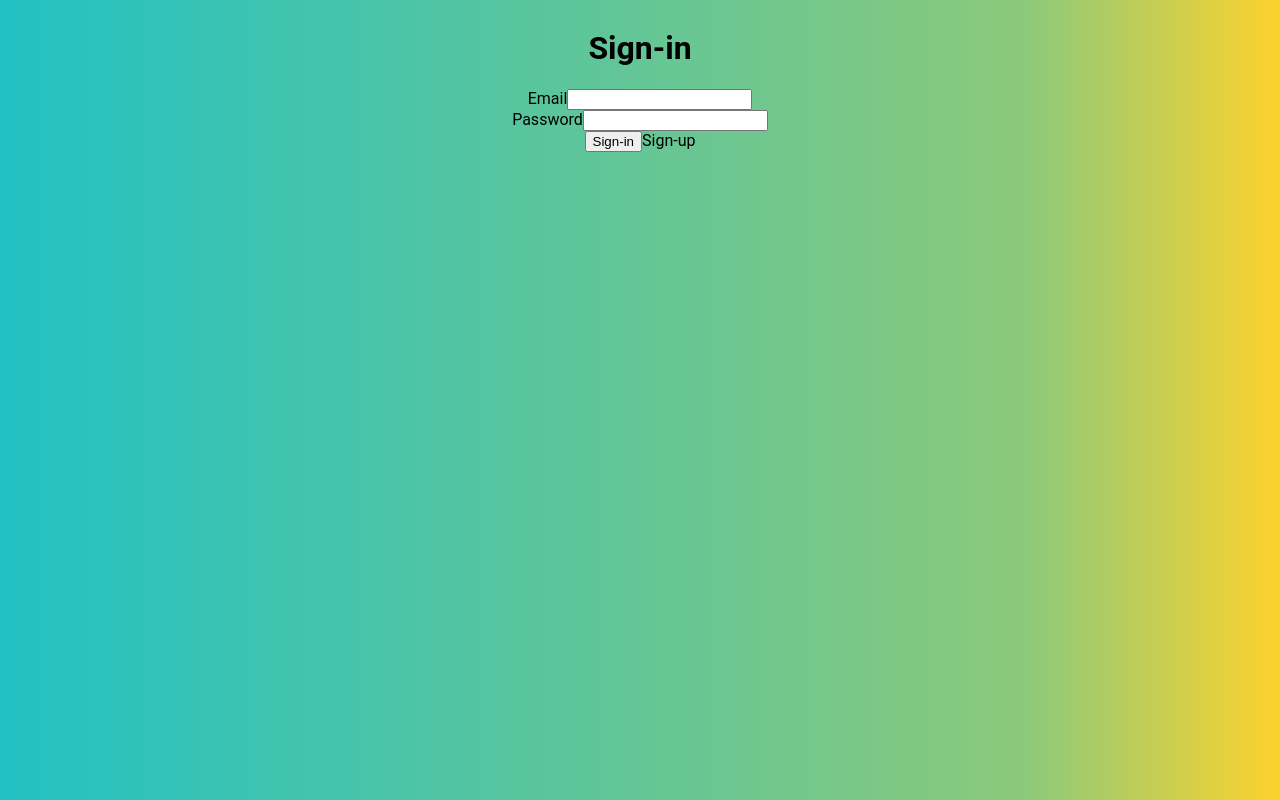
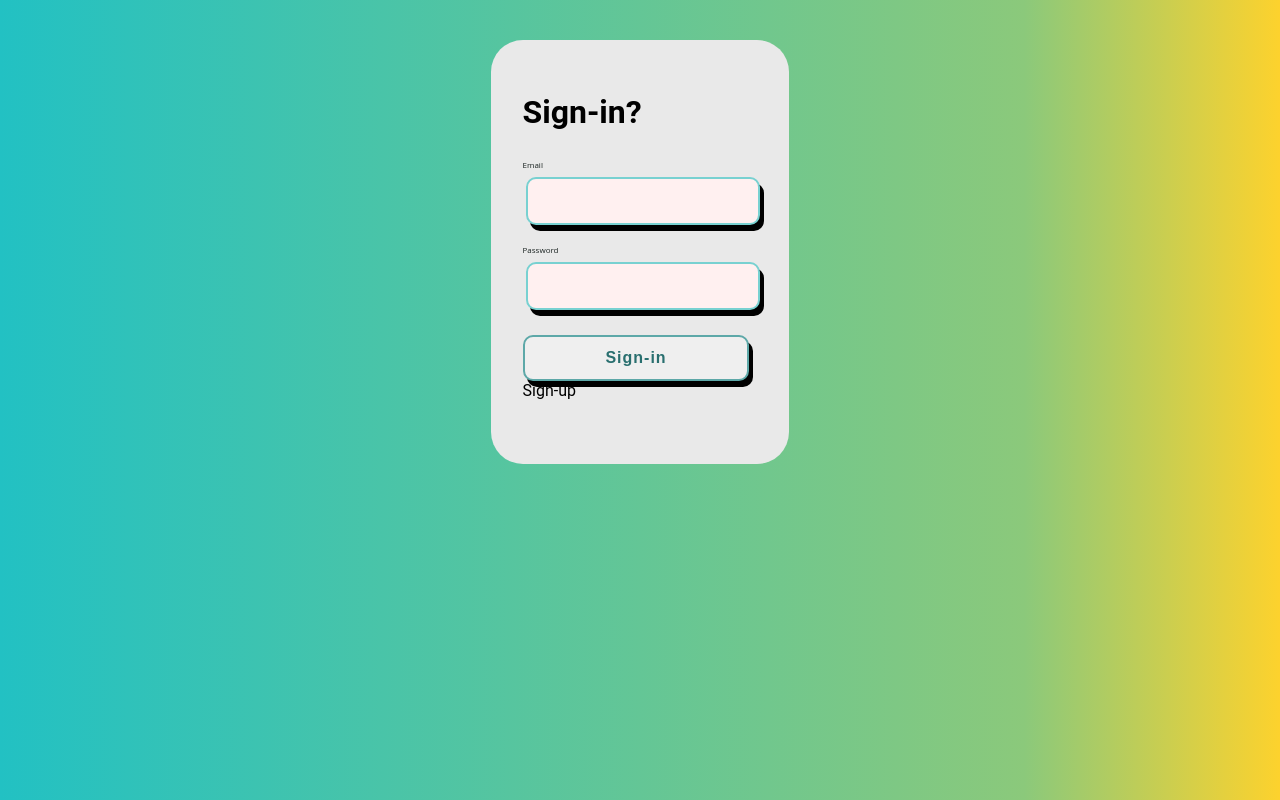
Before and after one commit to SNM-56/Pet-Friender, a React (Create React App) app in the folder frontend/: page / in a window 1280 px wide. Built offline with nearby package versions, Linux system fonts and the light colour scheme.

Commit message:
Save changes

```diff
--- a/frontend/src/component/SigninForm.js
+++ b/frontend/src/component/SigninForm.js
@@ -1,7 +1,7 @@
 import React, { useState, useEffect } from 'react';
 import SignupForm from './SignupForm';
 import DogSwiper from '../container/MainContainer';
-import { useNavigate, Link, Route } from 'react-router-dom';
+import { useNavigate } from 'react-router-dom';
 
 const SignInForm = () => {
   const [userEmail, setUserEmail] = useState();
@@ -49,9 +49,9 @@ const SignInForm = () => {
   };
 
   return (
-    <div>
-      <form className="signinForm" onSubmit={handleSubmit}>
-        <h1>Sign-in</h1>
+    <div className="signinForm">
+      <form onSubmit={handleSubmit}>
+        <h1>Sign-in?</h1>
         <div>
           <label htmlFor="name">Email</label>
           <input onInput={(e) => onInput(e, setUserEmail)} type="text" name="name" required />
--- a/frontend/src/pages/Home.js
+++ b/frontend/src/pages/Home.js
@@ -4,8 +4,6 @@ import MainContainer from '../container/MainContainer';
 import FavPage from '../component/FavPage';
 
 const Home = () => {
-  console.log('hello');
-
   const [onSwiperPage, setOnSwiperPage] = useState(true);
   const [savedCards, setSavedCards] = useState([]);
 
--- a/frontend/src/styles.scss
+++ b/frontend/src/styles.scss
@@ -59,7 +59,8 @@ h2 {
 
 .signupForm,
 .preferenceForm,
-.cardWrapper .signinForm {
+.cardWrapper,
+.signinForm {
   display: flex;
   flex-direction: column;
   justify-content: flex-start;
@@ -93,7 +94,7 @@ h2 {
   }
   button {
     width: 100%;
-    margin-top: 5px;
+    margin-top: 20px;
     color: rgb(41, 111, 111);
     border: 2px solid rgb(93, 168, 168);
     font-size: 1em;
```
